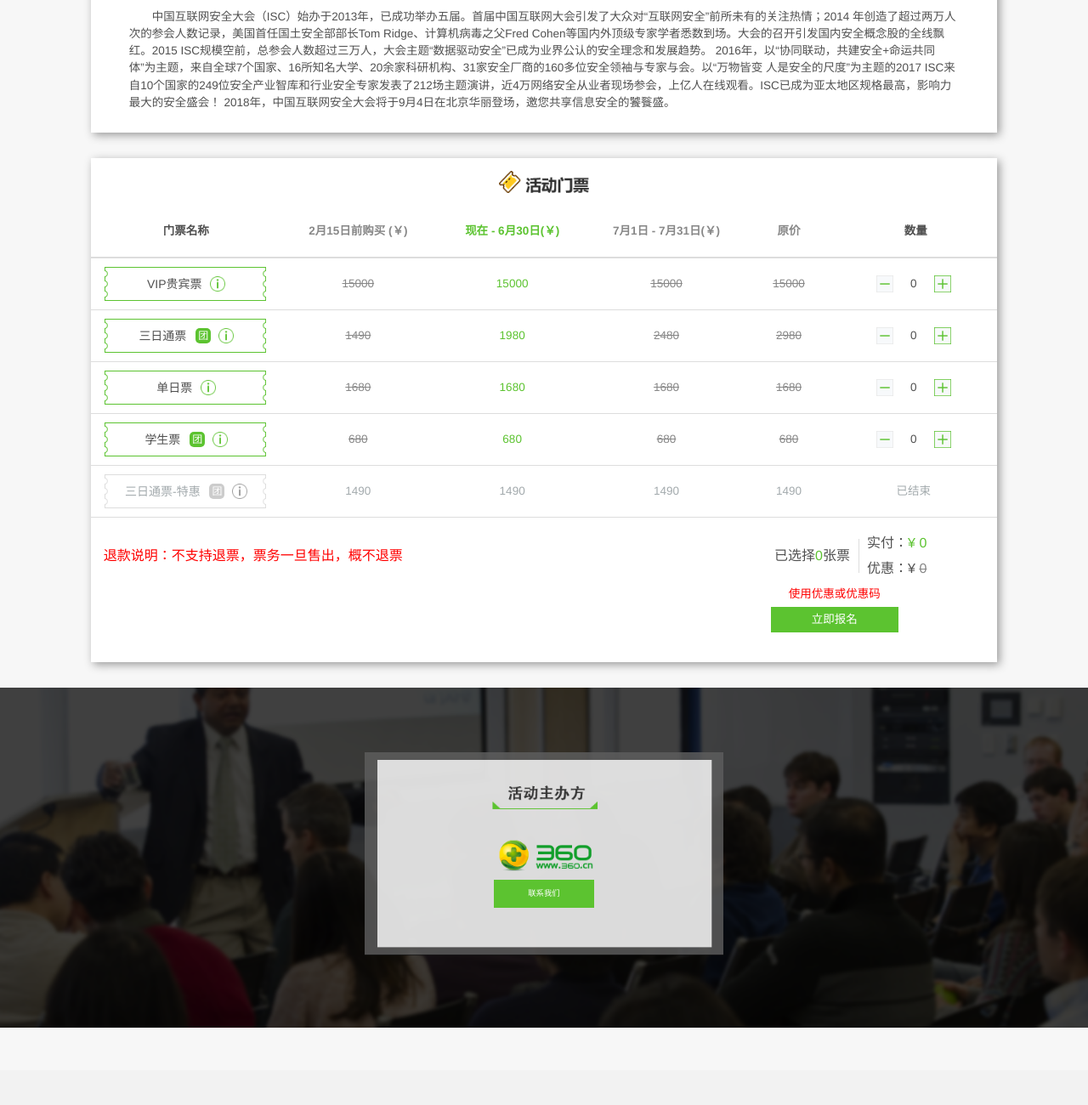
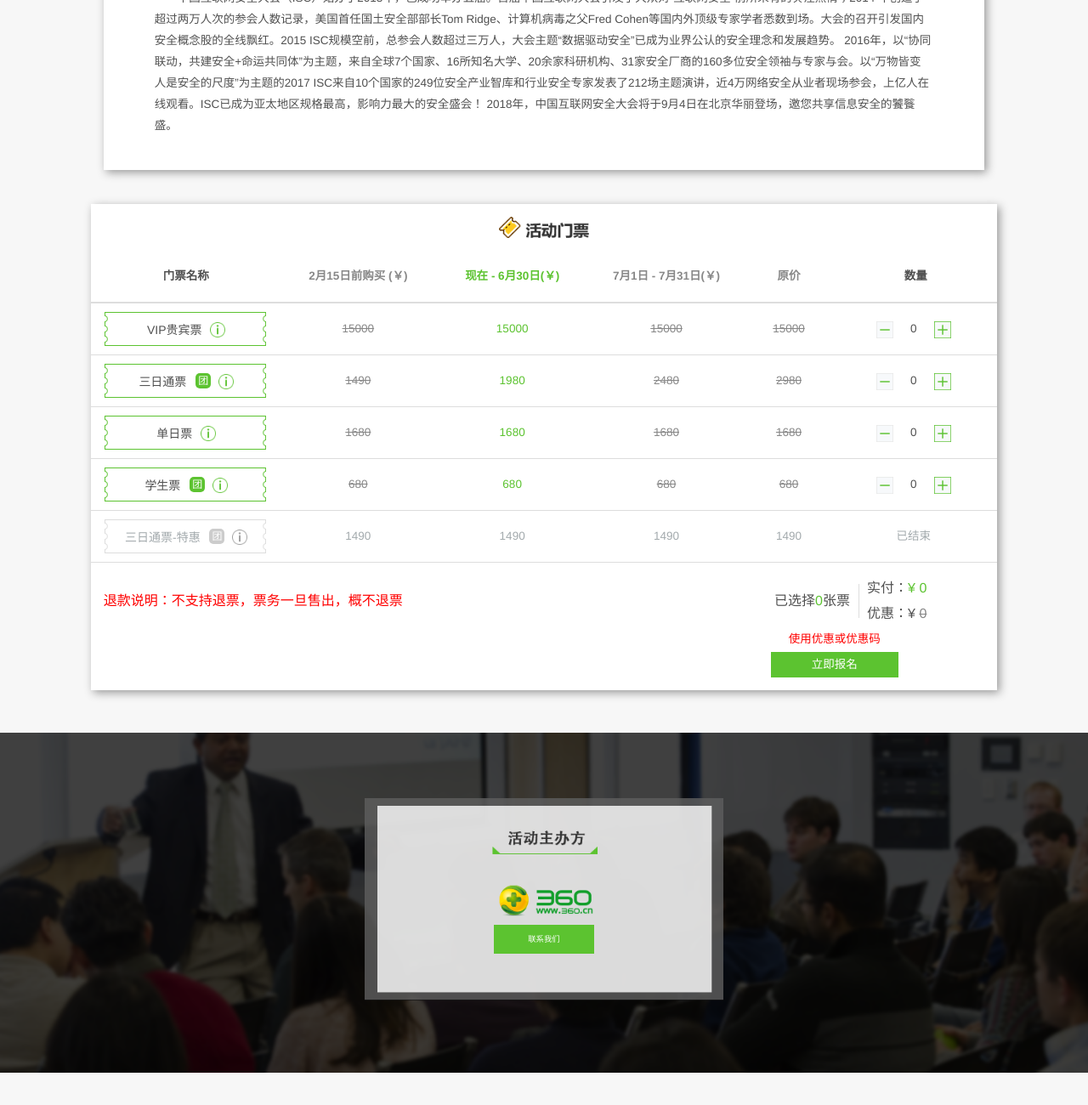
Before and after one commit to CrystalWong/tktbiz, a website: page public/index.html in a window 1280 px wide. Shown: the part 694-1994 px from the top of the page at 85% size. Before the commit the page ends 1953 px from the top, so only its background shows below. Drawn offline with nearby package versions, Linux system fonts and the light colour scheme.

Commit message:
修改首页

```diff
--- a/public/css/index.less
+++ b/public/css/index.less
@@ -17,7 +17,7 @@
 		background: #fff;
 		-moz-box-shadow: 0 1px 10px #888888; /* 老的 Firefox */
 		box-shadow: 0 1px 10px #888888;
-		z-index: 10000;
+		z-index: 1;
 		position: fixed;
 		left: 15px;
 		top: 0;
@@ -36,11 +36,14 @@
 		}
 	}
 	.main{
-		margin-top: 90px;
+		padding-top: 60px;
+	}
+	.floor-box{
+		margin-top: -60px;
+		padding-top: 90px;
 	}
 	.floor {
 		background: #fff;
-		margin-top: 30px;
 		padding-top: 15px;
 		-moz-box-shadow: 3px 3px 10px #999999;
 		box-shadow: 3px 3px 10px #999999;
@@ -50,9 +53,10 @@
 		padding-right: 0;
 	}
 	.info {
-		padding: 15px 30px;
+		padding: 20px 60px 40px;
 		text-indent: 2em;
 		font-size: 0.9rem;
+		line-height: 25px;
 	}
 	.list {
 		margin-top: 15px;
@@ -203,7 +207,6 @@
 		margin: 0 auto;
 	}
 	.bot {
-		margin-top: 30px;
 		padding: 0;
 		position: relative;
 		.contact{
--- a/public/index.html
+++ b/public/index.html
@@ -49,13 +49,16 @@
       </div>
       <div class="row main">
         <img src="/imgs/banner.png" width="100%">
-        <div id="introduction" class="col-xs-12 col-sm-10 col-sm-offset-1 floor floor1 text-center">
+        <div id="introduction" class="col-xs-12 col-sm-10 floor-box col-sm-offset-1 floor1 text-center">
+          <div class="floor">
             <img src="/imgs/info.png" width="35%">
             <p class="info text-left">
               中国互联网安全大会（ISC）始办于2013年，已成功举办五届。首届中国互联网大会引发了大众对“互联网安全”前所未有的关注热情；2014 年创造了超过两万人次的参会人数记录，美国首任国土安全部部长Tom Ridge、计算机病毒之父Fred Cohen等国内外顶级专家学者悉数到场。大会的召开引发国内安全概念股的全线飘红。2015 ISC规模空前，总参会人数超过三万人，大会主题“数据驱动安全”已成为业界公认的安全理念和发展趋势。 2016年，以“协同联动，共建安全+命运共同体”为主题，来自全球7个国家、16所知名大学、20余家科研机构、31家安全厂商的160多位安全领袖与专家与会。以“万物皆变 人是安全的尺度”为主题的2017 ISC来自10个国家的249位安全产业智库和行业安全专家发表了212场主题演讲，近4万网络安全从业者现场参会，上亿人在线观看。ISC已成为亚太地区规格最高，影响力最大的安全盛会！ 2018年，中国互联网安全大会将于9月4日在北京华丽登场，邀您共享信息安全的饕餮盛。
             </p>
           </div>
-        <div id="enroll" class="col-xs-12 col-sm-10 col-sm-offset-1 floor floor2 text-center">
+        </div>
+        <div id="enroll" class="col-xs-12 col-sm-10 floor-box col-sm-offset-1 floor2 text-center">
+          <div class="floor">
             <img src="/imgs/list-tit.png" width="10%">
             <div id="list-wrap">
               <script id="list" type="text/x-handlebars-template">
@@ -168,13 +171,16 @@
             </table>
           </div>
         </div>
-      <div class="row bot text-center" id="address">
+      </div>
+      <div class="row floor-box text-center" id="address">
+        <div class="bot">
           <img src="/imgs/callus.png" width="100%">
           <div class="contact">
             <img src="/imgs/callus_bg.png" width="100%">
             <div class="contact-main">
               <img src="/imgs/callus_img.png" width="30%">
               <button type="button" class="active" data-toggle="modal" data-target="#myModal">联系我们</button>
+            </div>
           </div>
         </div>
       </div>
```
Lines whose indentation alone changed are shown as unchanged.
